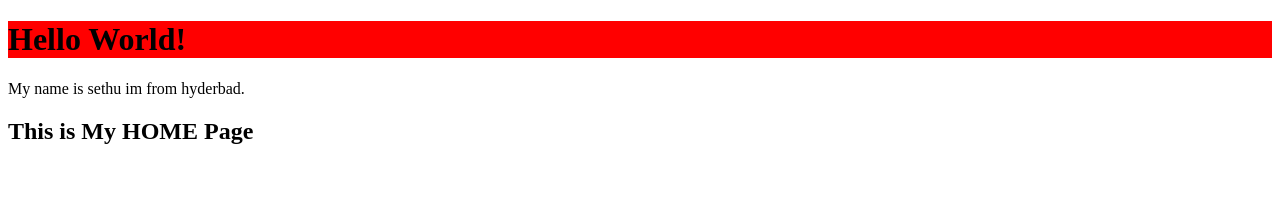
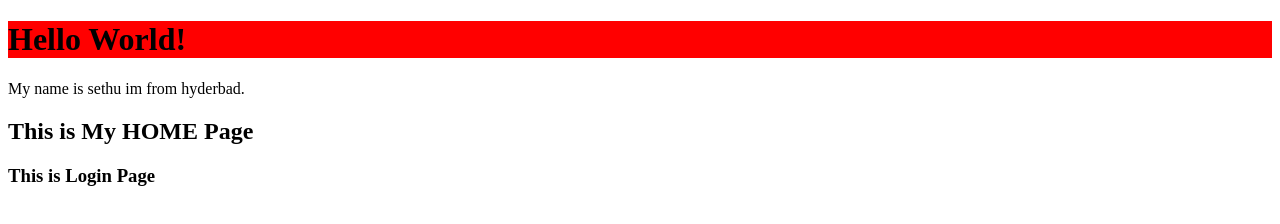
Before and after one commit to psethuram009/frontend, a plain HTML site: page index.html in a window 1280 px wide. Drawn offline with Linux system fonts and the light colour scheme.

Commit message:
update header

```diff
--- a/index.html
+++ b/index.html
@@ -5,6 +5,7 @@
 <h1 style="background-color: red;">Hello World!</h1>
 <p>My name is sethu im from hyderbad.</p>
 <h2>This is My HOME Page</h2>
+<h3>This is Login Page</h3>
 
 </body>
 </html>
```
